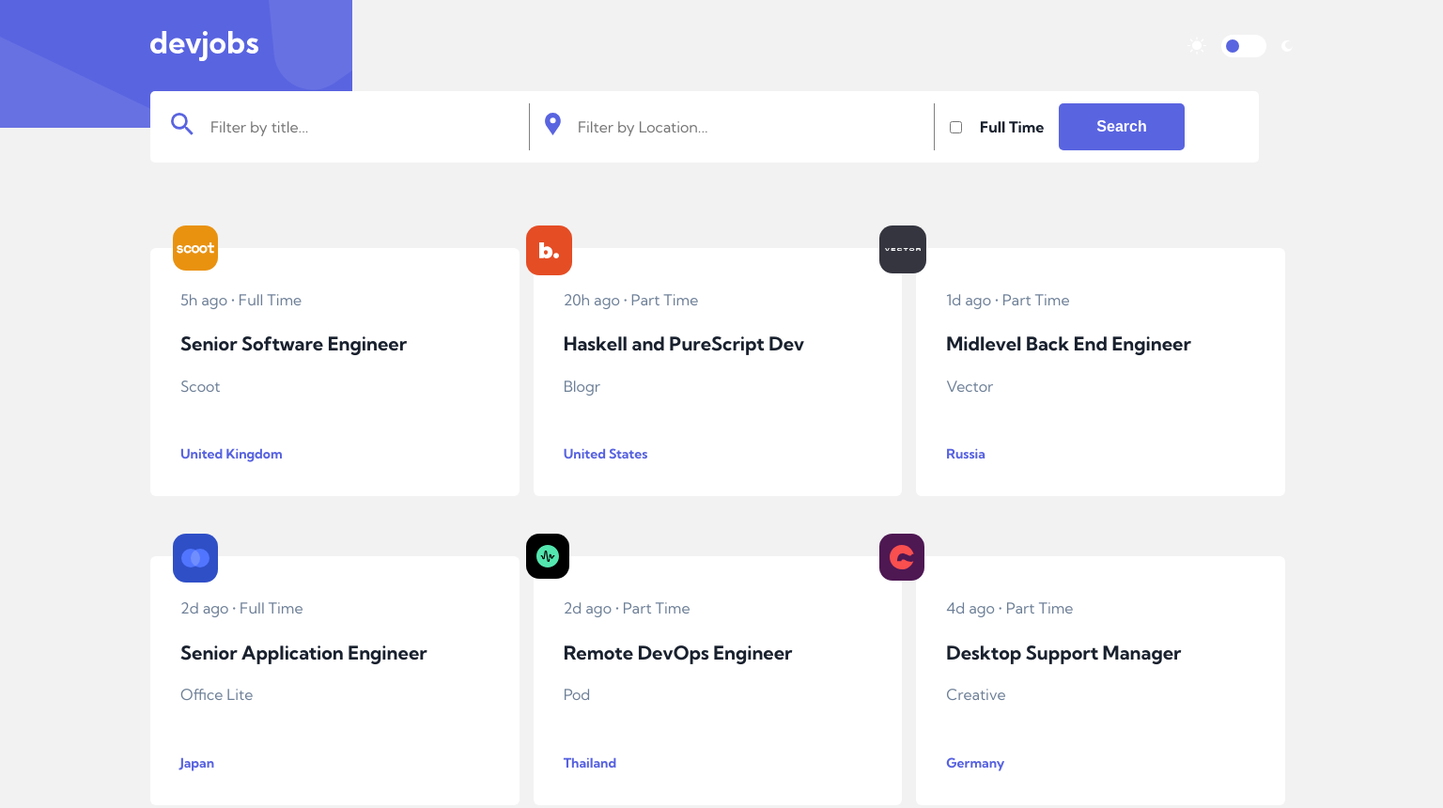
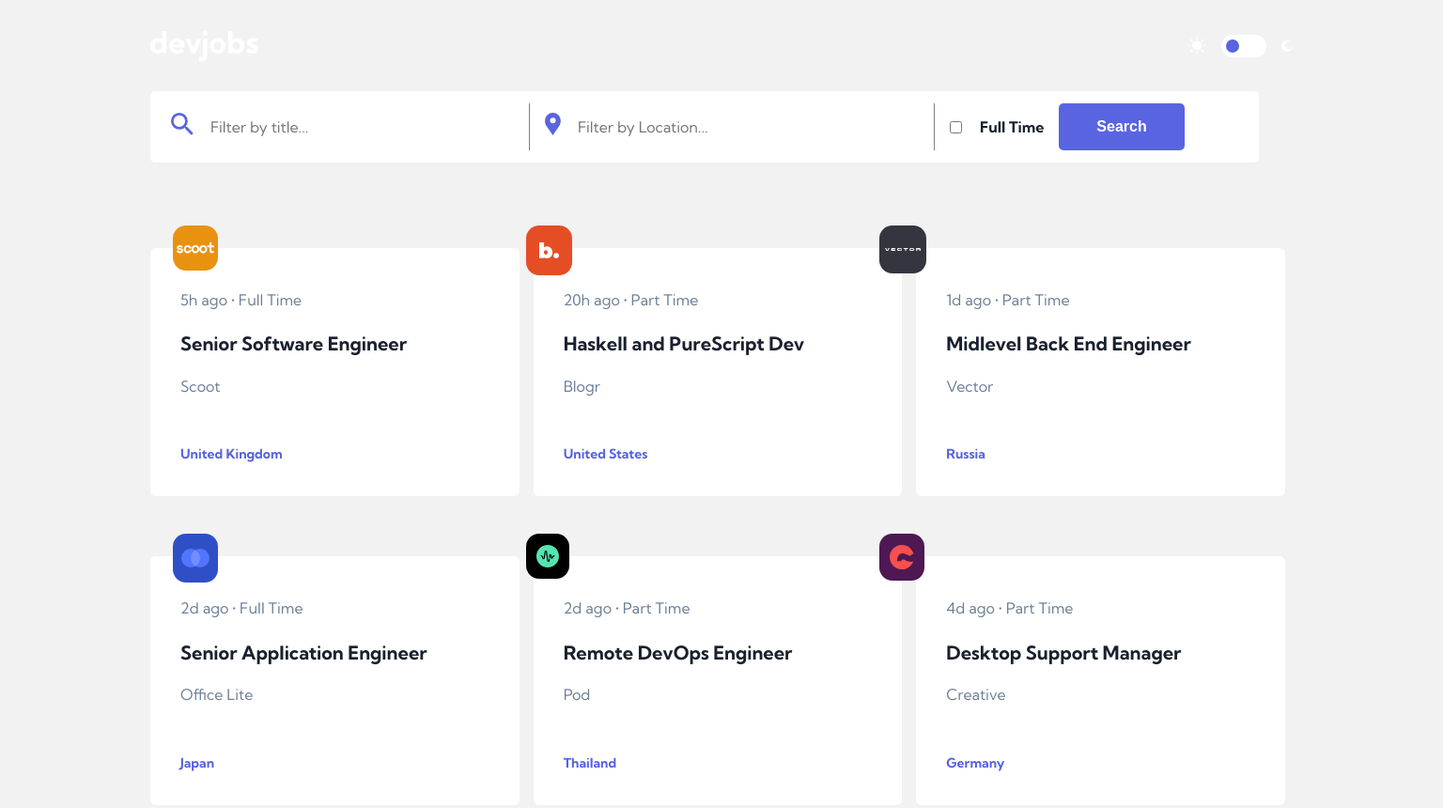
Before and after one commit to tcaturani-goss/Devjobs-Web-App, a plain HTML site: page index.html in a window 1536 px wide. Shown: the top 860 px of the page at 94% size. Drawn offline with Linux system fonts and the light colour scheme.

Commit message:
Fix bug test 1

```diff
--- a/style.css
+++ b/style.css
@@ -925,7 +925,7 @@ h3 {
   .header-container {
     height: 8.5rem;
     width: 100vw;
-    background-image: url(bg-pattern-header.svg);
+    background-image: url(bg-pattern-header);
     background-repeat: no-repeat;
   }
   .mobile-logo {
```
